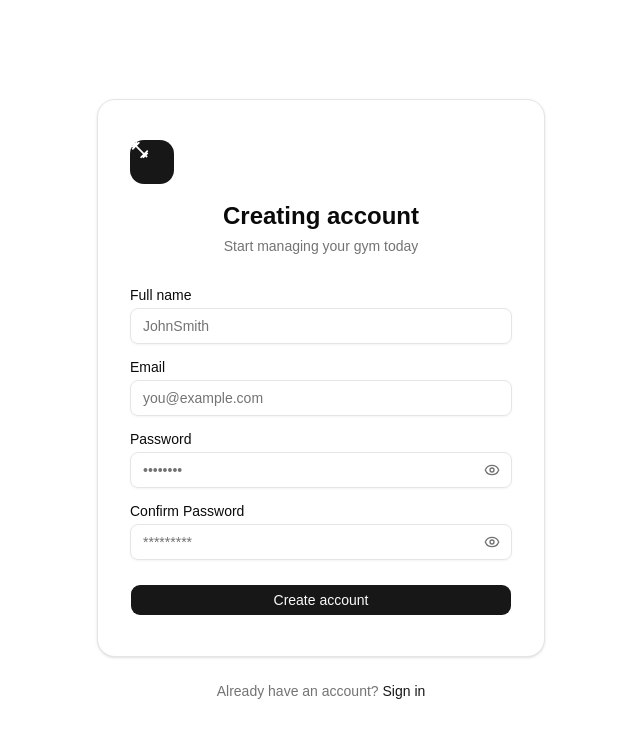
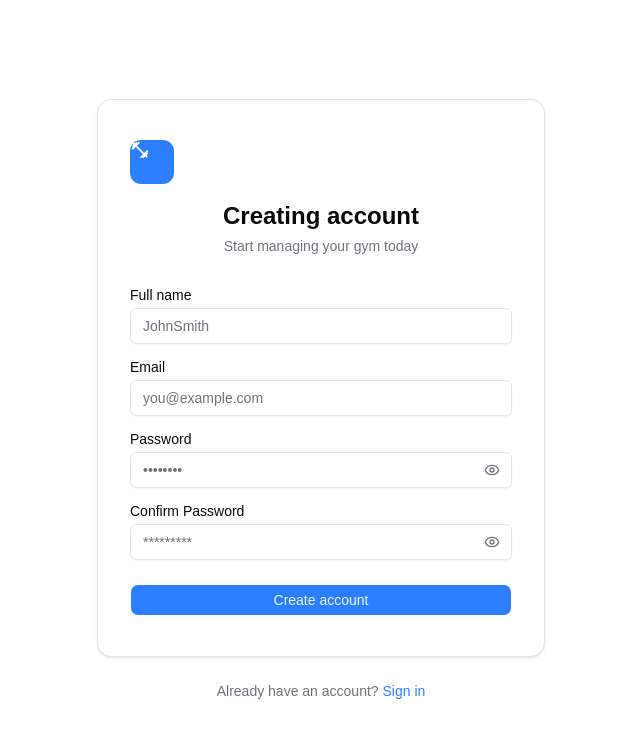
Before and after one commit to saki81/reminder-gym, a React (Vite) app in the folder frontend/: page /register in a window 1280 px wide. Shown: the top 738 px of the page, without its empty margins (319-959 px from the left). Built offline with nearby package versions, Linux system fonts and the light colour scheme; no server answers.

Commit message:
change tailwind theme

```diff
--- a/frontend/src/index.css
+++ b/frontend/src/index.css
@@ -49,73 +49,74 @@
 }
 
 :root {
+  --radius: 0.5rem;
   --background: oklch(1 0 0);
-    --foreground: oklch(0.145 0 0);
+  --foreground: oklch(0.141 0.005 285.823);
   --card: oklch(1 0 0);
-    --card-foreground: oklch(0.145 0 0);
+  --card-foreground: oklch(0.141 0.005 285.823);
   --popover: oklch(1 0 0);
-    --popover-foreground: oklch(0.145 0 0);
-    --primary: oklch(0.205 0 0);
-    --primary-foreground: oklch(0.985 0 0);
-    --secondary: oklch(0.97 0 0);
-    --secondary-foreground: oklch(0.205 0 0);
-    --muted: oklch(0.97 0 0);
-    --muted-foreground: oklch(0.556 0 0);
-    --accent: oklch(0.97 0 0);
-    --accent-foreground: oklch(0.205 0 0);
+  --popover-foreground: oklch(0.141 0.005 285.823);
+  --primary: oklch(0.623 0.214 259.815);
+  --primary-foreground: oklch(0.97 0.014 254.604);
+  --secondary: oklch(0.967 0.001 286.375);
+  --secondary-foreground: oklch(0.21 0.006 285.885);
+  --muted: oklch(0.967 0.001 286.375);
+  --muted-foreground: oklch(0.552 0.016 285.938);
+  --accent: oklch(0.967 0.001 286.375);
+  --accent-foreground: oklch(0.21 0.006 285.885);
   --destructive: oklch(0.577 0.245 27.325);
-    --border: oklch(0.922 0 0);
-    --input: oklch(0.922 0 0);
-    --ring: oklch(0.708 0 0);
-    --chart-1: oklch(0.87 0 0);
-    --chart-2: oklch(0.556 0 0);
-    --chart-3: oklch(0.439 0 0);
-    --chart-4: oklch(0.371 0 0);
-    --chart-5: oklch(0.269 0 0);
-    --radius: 0.625rem;
+  --border: oklch(0.92 0.004 286.32);
+  --input: oklch(0.92 0.004 286.32);
+  --ring: oklch(0.623 0.214 259.815);
+  --chart-1: oklch(0.646 0.222 41.116);
+  --chart-2: oklch(0.6 0.118 184.704);
+  --chart-3: oklch(0.398 0.07 227.392);
+  --chart-4: oklch(0.828 0.189 84.429);
+  --chart-5: oklch(0.769 0.188 70.08);
   --sidebar: oklch(0.985 0 0);
-    --sidebar-foreground: oklch(0.145 0 0);
-    --sidebar-primary: oklch(0.205 0 0);
-    --sidebar-primary-foreground: oklch(0.985 0 0);
-    --sidebar-accent: oklch(0.97 0 0);
-    --sidebar-accent-foreground: oklch(0.205 0 0);
-    --sidebar-border: oklch(0.922 0 0);
-    --sidebar-ring: oklch(0.708 0 0);
+  --sidebar-foreground: oklch(0.141 0.005 285.823);
+  --sidebar-primary: oklch(0.623 0.214 259.815);
+  --sidebar-primary-foreground: oklch(0.97 0.014 254.604);
+  --sidebar-accent: oklch(0.967 0.001 286.375);
+  --sidebar-accent-foreground: oklch(0.21 0.006 285.885);
+  --sidebar-border: oklch(0.92 0.004 286.32);
+  --sidebar-ring: oklch(0.623 0.214 259.815);
 }
 
 .dark {
-    --background: oklch(0.145 0 0);
+  --background: oklch(0.141 0.005 285.823);
   --foreground: oklch(0.985 0 0);
-    --card: oklch(0.205 0 0);
+  --card: oklch(0.21 0.006 285.885);
   --card-foreground: oklch(0.985 0 0);
-    --popover: oklch(0.205 0 0);
+  --popover: oklch(0.21 0.006 285.885);
   --popover-foreground: oklch(0.985 0 0);
-    --primary: oklch(0.922 0 0);
-    --primary-foreground: oklch(0.205 0 0);
-    --secondary: oklch(0.269 0 0);
+  --primary: oklch(0.546 0.245 262.881);
+  --primary-foreground: oklch(0.379 0.146 265.522);
+  --secondary: oklch(0.274 0.006 286.033);
   --secondary-foreground: oklch(0.985 0 0);
-    --muted: oklch(0.269 0 0);
-    --muted-foreground: oklch(0.708 0 0);
-    --accent: oklch(0.269 0 0);
+  --muted: oklch(0.274 0.006 286.033);
+  --muted-foreground: oklch(0.705 0.015 286.067);
+  --accent: oklch(0.274 0.006 286.033);
   --accent-foreground: oklch(0.985 0 0);
   --destructive: oklch(0.704 0.191 22.216);
   --border: oklch(1 0 0 / 10%);
   --input: oklch(1 0 0 / 15%);
-    --ring: oklch(0.556 0 0);
-    --chart-1: oklch(0.87 0 0);
-    --chart-2: oklch(0.556 0 0);
-    --chart-3: oklch(0.439 0 0);
-    --chart-4: oklch(0.371 0 0);
-    --chart-5: oklch(0.269 0 0);
-    --sidebar: oklch(0.205 0 0);
+  --ring: oklch(0.488 0.243 264.376);
+  --chart-1: oklch(0.488 0.243 264.376);
+  --chart-2: oklch(0.696 0.17 162.48);
+  --chart-3: oklch(0.769 0.188 70.08);
+  --chart-4: oklch(0.627 0.265 303.9);
+  --chart-5: oklch(0.645 0.246 16.439);
+  --sidebar: oklch(0.21 0.006 285.885);
   --sidebar-foreground: oklch(0.985 0 0);
-    --sidebar-primary: oklch(0.488 0.243 264.376);
-    --sidebar-primary-foreground: oklch(0.985 0 0);
-    --sidebar-accent: oklch(0.269 0 0);
+  --sidebar-primary: oklch(0.546 0.245 262.881);
+  --sidebar-primary-foreground: oklch(0.379 0.146 265.522);
+  --sidebar-accent: oklch(0.274 0.006 286.033);
   --sidebar-accent-foreground: oklch(0.985 0 0);
   --sidebar-border: oklch(1 0 0 / 10%);
-    --sidebar-ring: oklch(0.556 0 0);
+  --sidebar-ring: oklch(0.488 0.243 264.376);
 }
+
 
 @layer base {
   * {
```
Lines whose indentation alone changed are shown as unchanged.
